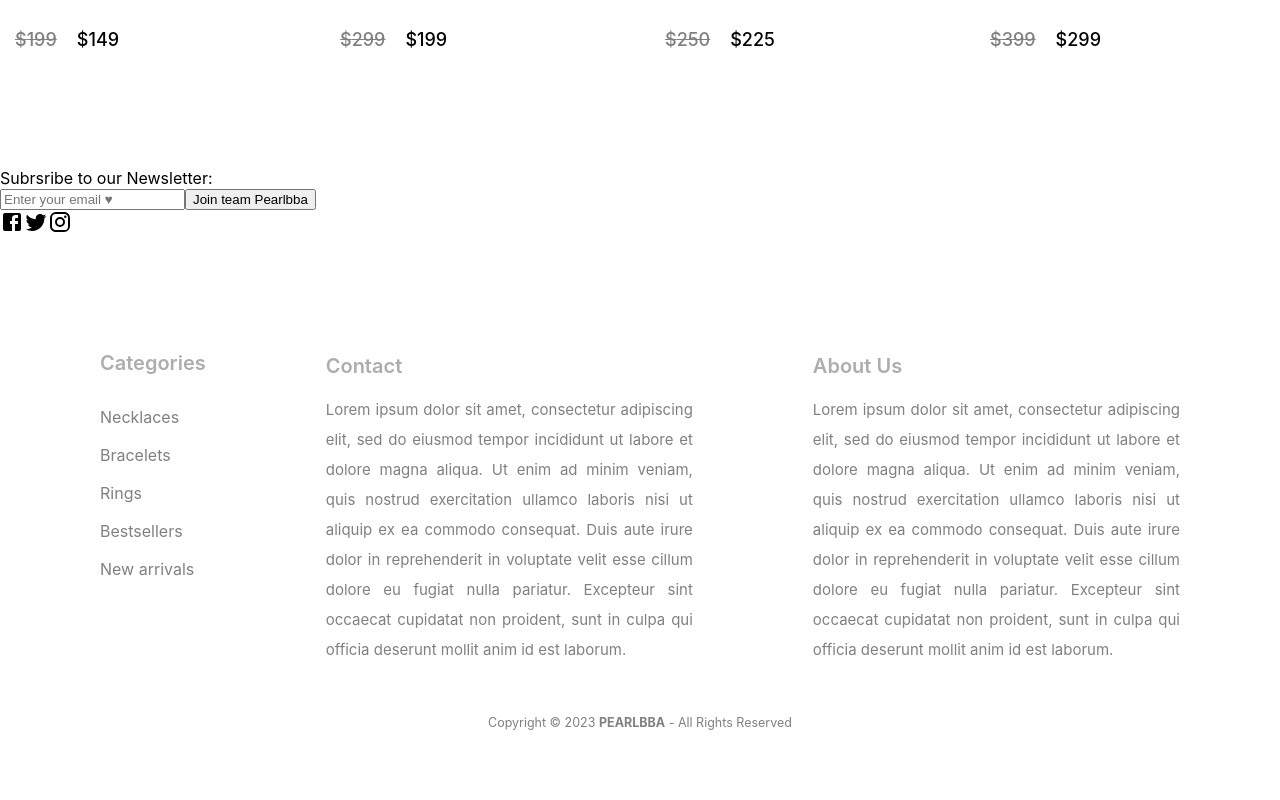
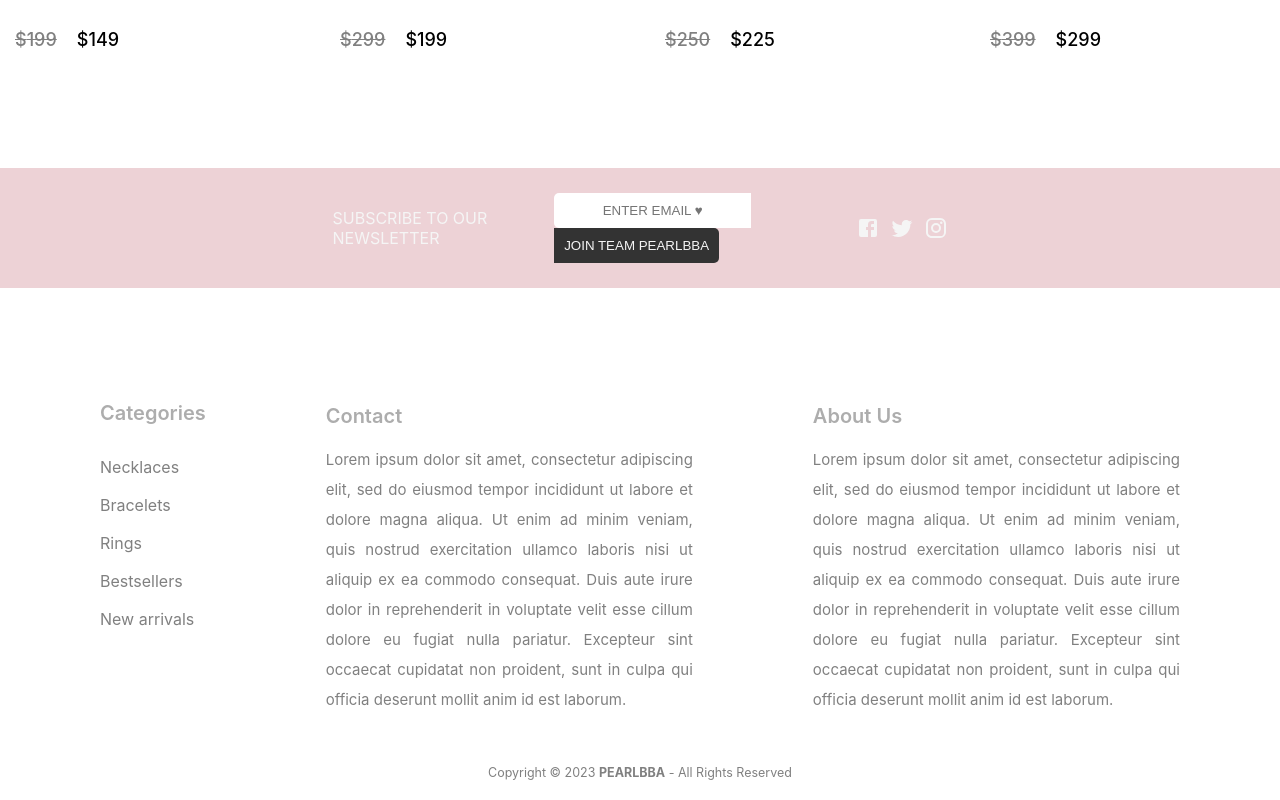
Before and after one commit to annaattehed/pearlbba-master-thesis, a React (Create React App) app in the folder client-site/pearlbba/: page / in a window 1280 px wide. Shown: the part 3338-4138 px from the top of the page. Before the commit the page ends 4088 px from the top, so only its background shows below. Built offline with nearby package versions, Linux system fonts and the light colour scheme; the HTML template or start-up script is replaced by a standard one.

Commit message:
styling added to newsletter field

```diff
--- a/client-site/pearlbba/src/components/Newsletter/Newsletter.jsx
+++ b/client-site/pearlbba/src/components/Newsletter/Newsletter.jsx
@@ -9,10 +9,10 @@ const Newsletter = () => {
   return (
     <div className='newsletter'>
         <div className="newsletter-wrapper">
-            <span>Subrsribe to our Newsletter:</span>
+            <span>SUBSCRIBE TO OUR NEWSLETTER</span>
             <div className="mail">
-                <input type="text" placeholder="Enter your email &hearts;" />
-                <button className='submit-button'>Join team Pearlbba</button>
+                <input type="text" placeholder="ENTER EMAIL &hearts;" />
+                <button className='submit-button'>JOIN TEAM PEARLBBA</button>
             </div>
             <div className="icons">
                 <FacebookIcon/>
--- a/client-site/pearlbba/src/components/Newsletter/Newsletter.scss
+++ b/client-site/pearlbba/src/components/Newsletter/Newsletter.scss
@@ -1,3 +1,34 @@
 .newsletter{
+    background-color:rgb(237, 210, 214);
+    color: whitesmoke;
+    padding: 25px;
+    display: flex;
+    justify-content: center;
 
+    .newsletter-wrapper{
+        display: flex;
+        align-items: center;
+        justify-content: space-between;
+        width: 50%;
+
+        input{
+            padding: 10px;
+            border: none;
+            border-radius: 5px 0 0  5px;
+            text-align: center;
+        }
+
+        button{
+            padding: 10px;
+            color: whitesmoke;
+            background: #333;
+            border: none;
+            border-radius: 0 5px 5px 0;
+        }
+
+        .icons{
+            display: flex;
+            gap: 10px;
+        }
+    }
 }
```
